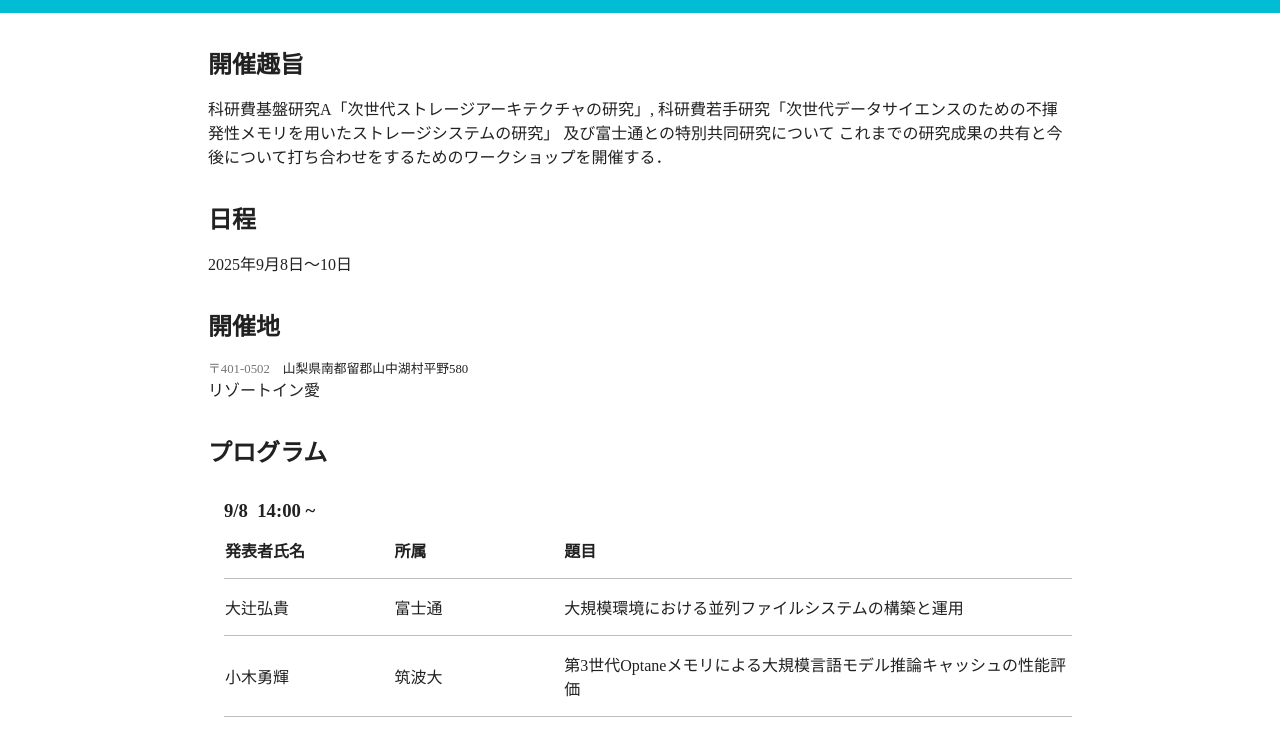
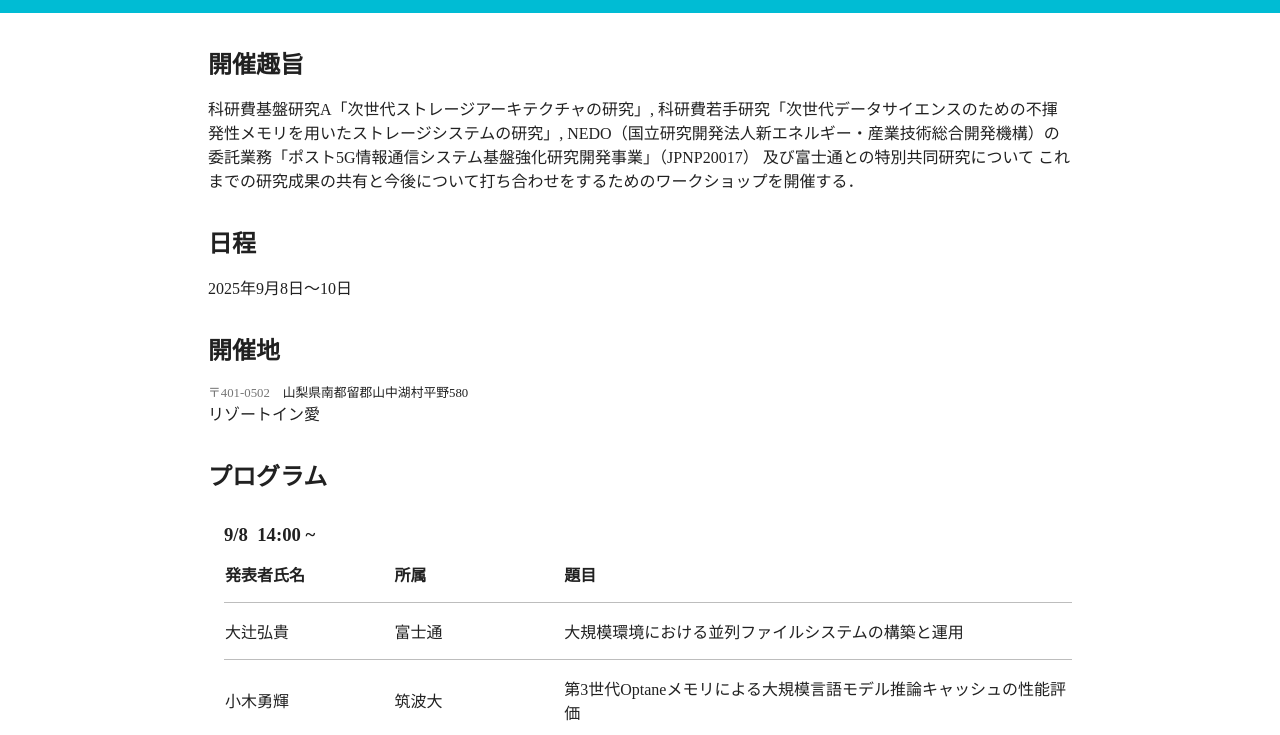
Before and after one commit to tsukuba-hpcs/next-storage-2025, a plain HTML site: page index.html in a window 1280 px wide. Shown: the part 65-800 px from the top of the page. Drawn offline with Linux system fonts and the light colour scheme.

Commit message:
add nedo

```diff
--- a/index.html
+++ b/index.html
@@ -146,7 +146,8 @@
             <h2>開催趣旨</h2>
             <p>
                 科研費基盤研究A「次世代ストレージアーキテクチャの研究」,
-                科研費若手研究「次世代データサイエンスのための不揮発性メモリを用いたストレージシステムの研究」
+                科研費若手研究「次世代データサイエンスのための不揮発性メモリを用いたストレージシステムの研究」,
+                NEDO（国立研究開発法人新エネルギー・産業技術総合開発機構）の委託業務「ポスト5G情報通信システム基盤強化研究開発事業」（JPNP20017）
                 及び富士通との特別共同研究について
                 これまでの研究成果の共有と今後について打ち合わせをするためのワークショップを開催する．
             </p>
```
